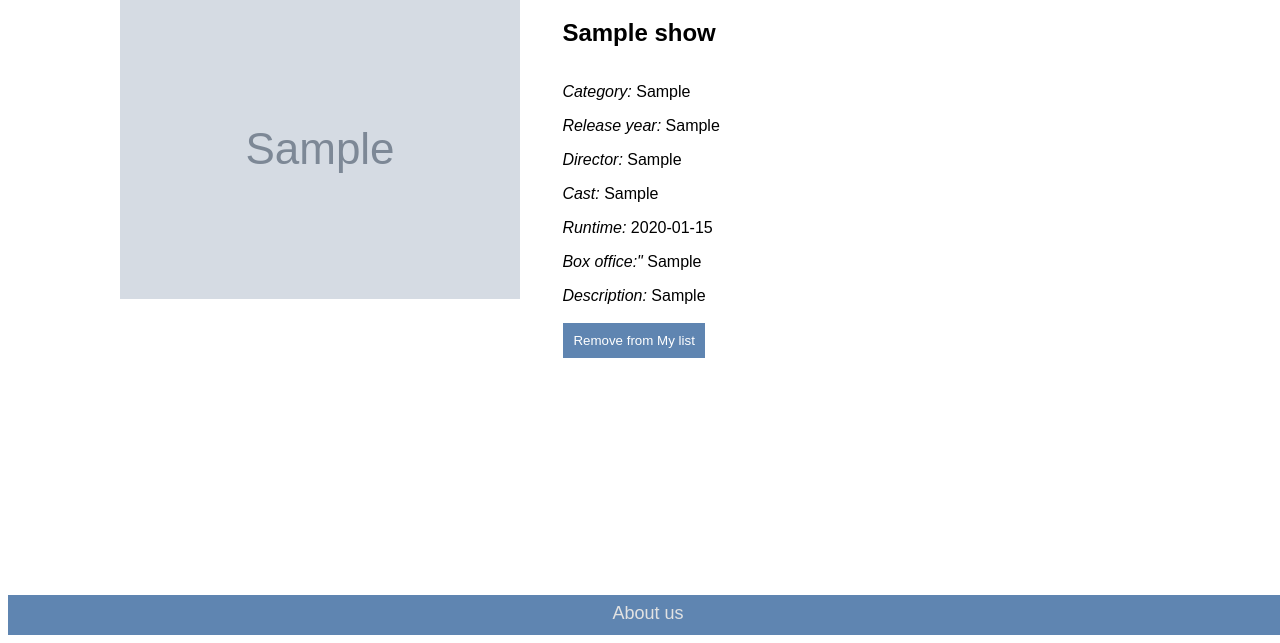
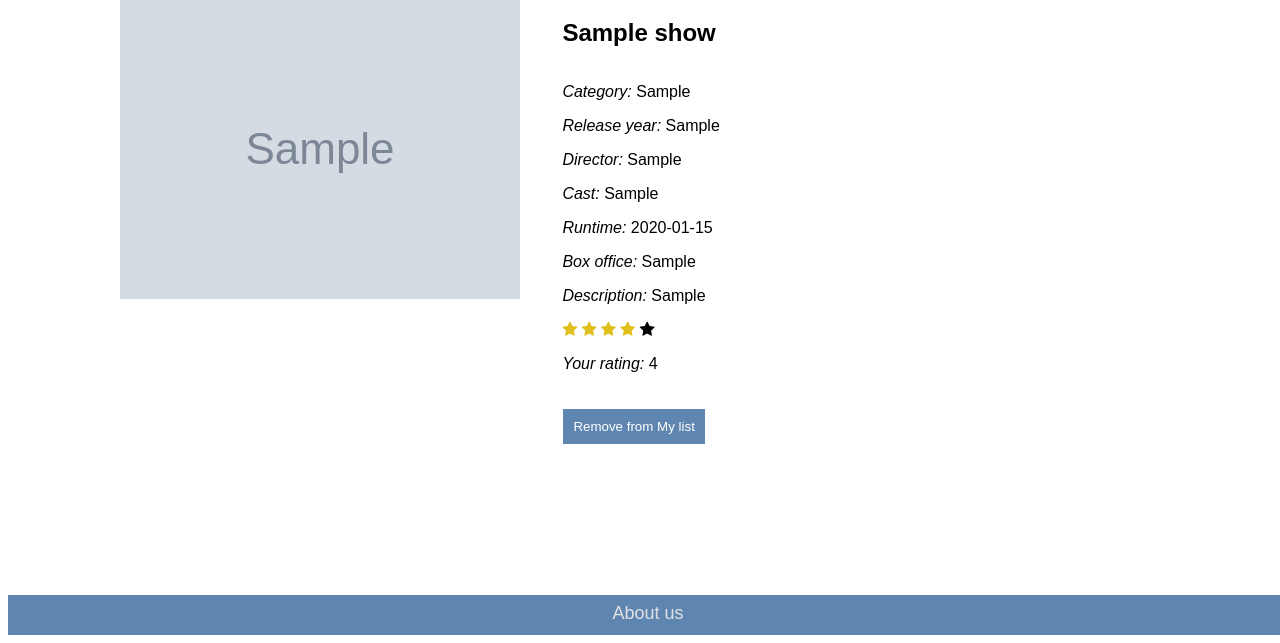
Before and after one commit to WJakubowsk/movie_recommender, a Django app: a page that uses core/templates/main/base.html in a window 1280 px wide. Shown: the part 165-808 px from the top of the page. Run offline with Django 4.2, Linux system fonts and the light colour scheme; a user stored in the database is signed in; tables that the repository leaves empty hold one stand-in row (values such as "Sample post"); grey boxes marked "Sample" are stand-in pictures; some libraries are stand-ins or nearby versions.

Commit message:
add dynamic stars, rating option (#38)

```diff
--- a/core/config/static/css/base.css
+++ b/core/config/static/css/base.css
@@ -119,3 +119,6 @@ html, body {
 .author2{
   flex: 1;
 }
+.active{
+    color: #e0bf1c;
+}
--- a/core/movierecommenderapp/urls.py
+++ b/core/movierecommenderapp/urls.py
@@ -12,4 +12,5 @@ urlpatterns = [
     path('mylist/', views.list_view, name='list'),
     path('save_movie/', views.save_movie_watched, name='save_movie'),
     path('remove_movie/', views.remove_movie_watched, name='remove_movie'),
+    path('rate_movie/', views.rate_movie, name='rate_movie'),
 ]
--- a/core/movierecommenderapp/views.py
+++ b/core/movierecommenderapp/views.py
@@ -2,7 +2,6 @@ import random
 import pandas as pd
 import requests
 from django.contrib.auth.decorators import login_required
-from django.db.models import Sum
 from django.shortcuts import render, HttpResponse, redirect
 from omdb import OMDBClient
 from .models import Show, Rating, Watched
@@ -63,6 +62,12 @@ def movie_detail(request, title):
     except ValueError:
         return HttpResponse('Server error')
     is_watched = Watched.objects.filter(user=request.user, show=movie).exists()
+    # if there are already rating in the DB, show the rating
+    if Rating.objects.filter(user=request.user.user, show=movie.show).exists():
+        return render(request, 'movie_detail.html', {'movie': movie,
+                                                     'is_watched': is_watched,
+                                                     'rating': Rating.objects.get(user=request.user.user,
+                                                                                  show=movie.show).rating})
     return render(request, 'movie_detail.html', {'movie': movie, 'is_watched': is_watched})
 
 
@@ -190,7 +195,7 @@ def save_movie_watched(request):
             return render('list.html', {'error': 'Movie already in list'})
         saved_show = Watched(user=user, show=Show.objects.get(title=show))
         saved_show.save()
-    return redirect('list')
+    return redirect(request.META.get('HTTP_REFERER'))
 
 
 def remove_movie_watched(request):
@@ -198,4 +203,19 @@ def remove_movie_watched(request):
         show = request.POST.get('movie')
         user = request.user
         Watched.objects.filter(user=user, show=Show.objects.get(title=show)).delete()
-    return redirect('list')
+    return redirect(request.META.get('HTTP_REFERER'))
+
+
+def rate_movie(request):
+    rating = request.POST.get('rating')
+    title = request.POST.get('movie_title')
+    movie_id = request.POST.get('movie_id')
+    # see if the rating already exists
+    if Rating.objects.filter(user=request.user.user, show=movie_id).exists():
+        # update the rating
+        Rating.objects.filter(user=request.user.user, show=movie_id).update(rating=rating)
+    else:
+        # create a new rating
+        Rating.objects.create(user=request.user.user, show=movie_id, rating=rating)
+    return redirect('/detail/' + title)
+    # return redirect(request.META.get('HTTP_REFERER'))
--- a/core/templates/main/base.html
+++ b/core/templates/main/base.html
@@ -11,6 +11,7 @@
       integrity="sha384-1BmE4kWBq78iYhFldvKuhfTAU6auU8tT94WrHftjDbrCEXSU1oBoqyl2QvZ6jIW3"
       crossorigin="anonymous"
     /> -->
+	<link rel='stylesheet' href='https://maxcdn.bootstrapcdn.com/font-awesome/4.5.0/css/font-awesome.min.css' >
     <link href='http://fonts.googleapis.com/css?family=Open+Sans:400,300,700' rel='stylesheet' type='text/css'>
     <title>Movies | {% block title %}{% endblock title %}</title>
     <link rel="stylesheet" type="text/css" href="{% static 'css/base.css' %}">
@@ -57,6 +58,7 @@
         crossorigin="anonymous"
 >
 </script>
+<script src="https://code.jquery.com/jquery-3.6.0.min.js"></script>
 <script>
 
     window.onload = function () {
--- a/core/templates/movie_detail.html
+++ b/core/templates/movie_detail.html
@@ -1,6 +1,7 @@
 {% extends 'main/base.html' %}
 {% block title %}Details: {{ query }}{% endblock %}
 {% block content %}
+
     <div style="margin: 0.5em"><h1>Movie details</h1></div>
     <div class="details-container" style="display: flex;">
         <div class="movie-poster" style="width: 35%; padding-left: 7em;">
@@ -13,8 +14,21 @@
             <p><i>Director:</i> {{ movie.director }}</p>
             <p style="text-align: justify"><i>Cast:</i> {{ movie.actors }}</p>
             <p><i>Runtime:</i> {{ movie.runtime }}</p>
-    <p><i>Box office:"</i> {{ movie.box_office }}</p>
+            <p><i>Box office:</i> {{ movie.box_office }}</p>
             <p style="text-align: justify"><i>Description:</i> {{ movie.plot }}</p>
+
+            <div id="rating">
+                <span class="fa fa-star" data-rating="1"></span>
+                <span class="fa fa-star" data-rating="2"></span>
+                <span class="fa fa-star" data-rating="3"></span>
+                <span class="fa fa-star" data-rating="4"></span>
+                <span class="fa fa-star" data-rating="5"></span>
+            </div>
+            {% if rating %}
+                <p><i>Your rating:</i> {{ rating }}</p>
+            {% endif %}
+
+            <br>
             {% if not is_watched %}
                 <form action="{% url 'save_movie' %}" method="post">
                     {% csrf_token %}
@@ -42,5 +56,51 @@
             {% endif %}
         </div>
     </div>
+    <script>
 
+        const ratingDiv = document.getElementById("rating");
+        const stars = ratingDiv.getElementsByClassName("fa-star");
+
+        {% if rating %}
+            let selectedRating = {{ rating }};
+
+            for (let i = 0; i < stars.length; i++) {
+                if (stars[i].getAttribute("data-rating") <= selectedRating) {
+                    stars[i].classList.add("active");
+                }
+            }
+        {% endif %}
+
+
+        for (let i = 0; i < stars.length; i++) {
+            stars[i].addEventListener("click", function () {
+                for (let j = 0; j < stars.length; j++) {
+                    stars[j].classList.remove("active");
+                }
+                for (let j = 0; j < this.getAttribute("data-rating"); j++) {
+                    stars[j].classList.add("active");
+                }
+                const rating = this.getAttribute("data-rating");
+                $.ajax({
+                    type: "POST",
+                    url: "{% url 'rate_movie' %}",
+                    data: {
+                        'rating': rating,
+                        'movie_id': '{{ movie.show }}',
+                        'movie_title': '{{ movie.title }}'
+                    },
+                    beforeSend: function (xhr, settings) {
+                        xhr.setRequestHeader("X-CSRFToken", '{{ csrf_token }}');
+                    },
+                    success: function (response) {
+                        console.log(response);
+                    }
+                });
+                setTimeout(function () {
+                    location.reload();
+                }, 100);
+            });
+        }
+
+    </script>
 {% endblock %}
```
Also changed, not shown: core/templates/home.html (+1 -17 lines). Lines whose indentation alone changed are shown as unchanged.
